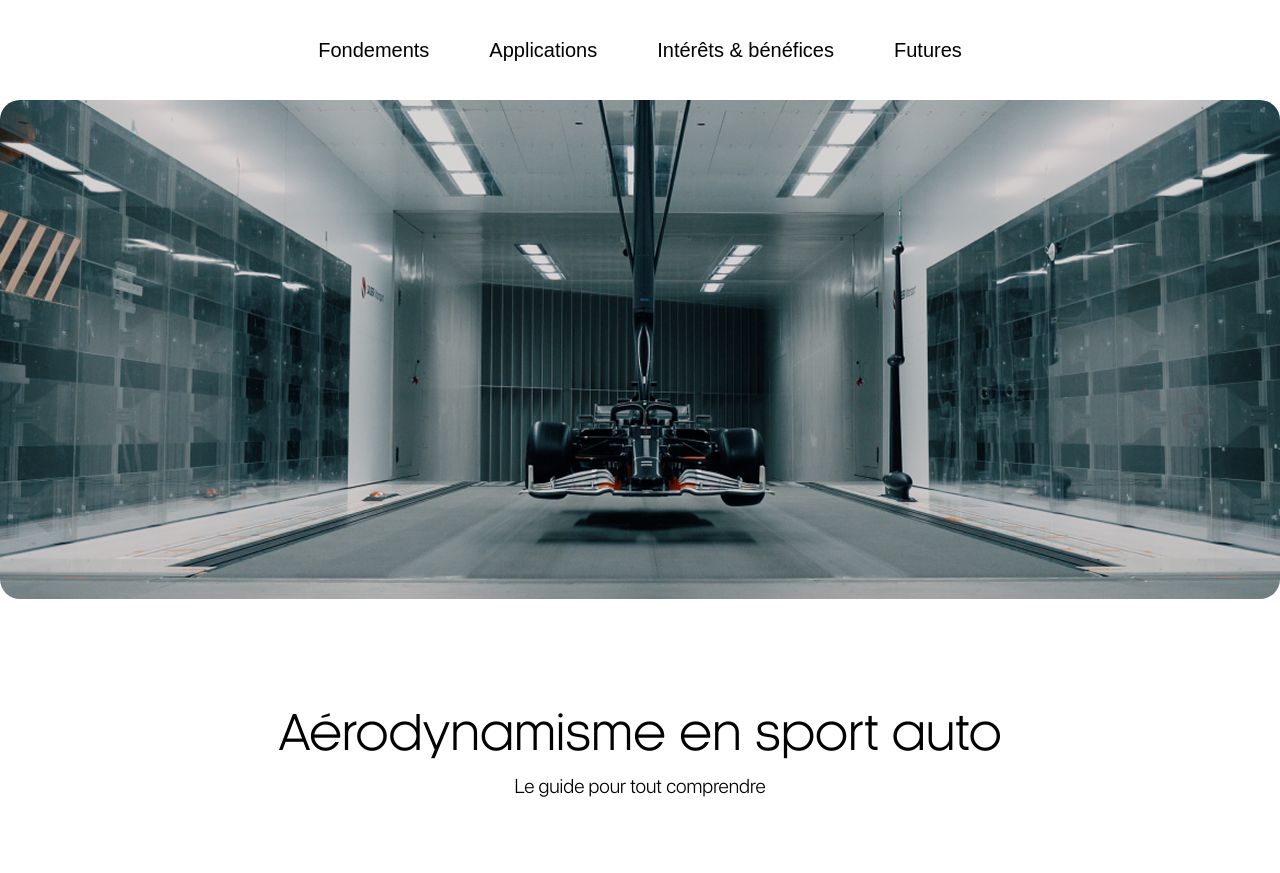
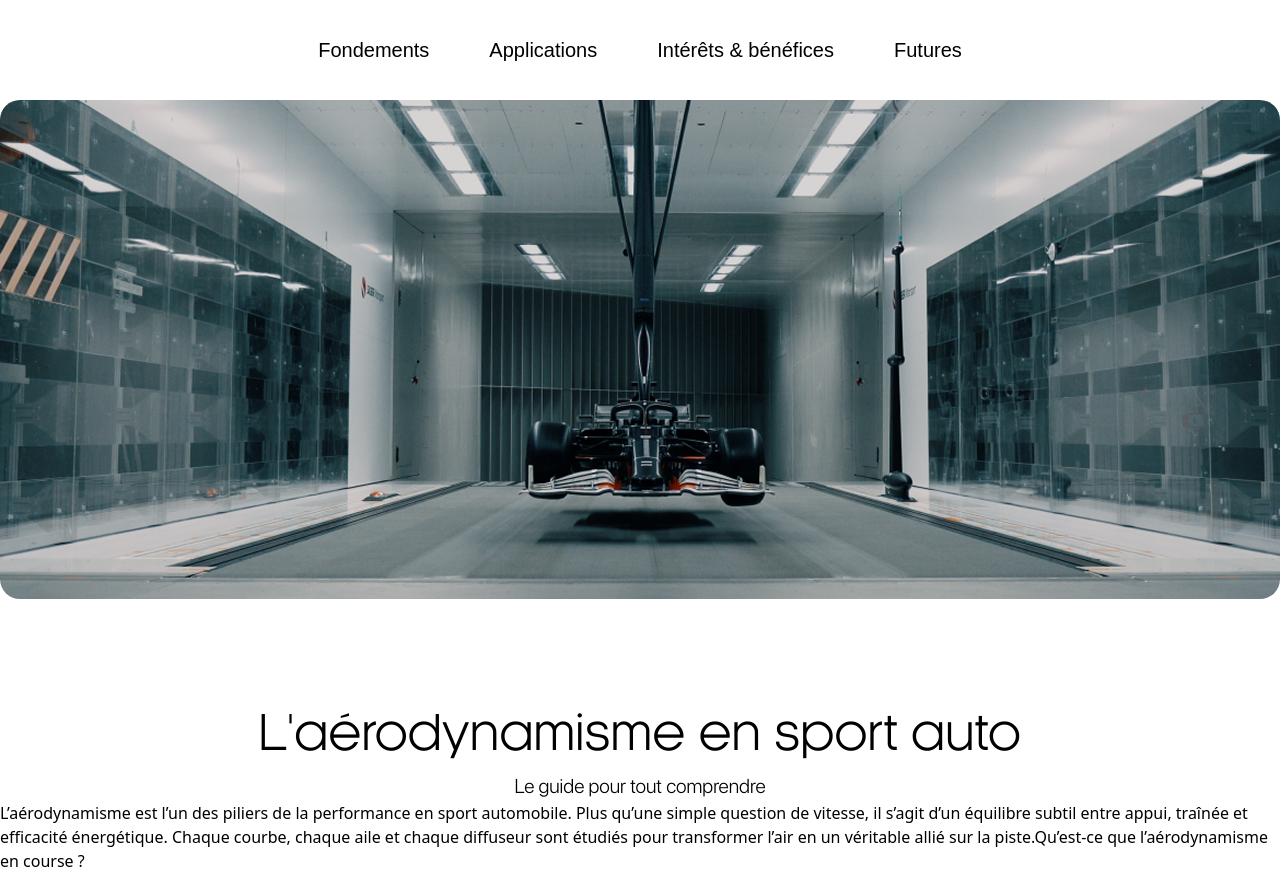
Before and after one commit to Teyncz/front_sw, a website built with Vite: page index.html in a window 1280 px wide. Before the commit the page ends 801 px from the top, so only its background shows below. Built offline with nearby package versions, Linux system fonts and the light colour scheme; files whose address does not match are found by name.

Commit message:
Mes changements sur index.html

```diff
--- a/index.html
+++ b/index.html
@@ -14,24 +14,36 @@
   </header>
   <nav>
     <ul class="flex w-full h-[100px] justify-center items-center gap-[60px]">
-      <li><a class="font-SF-Pro font-[200] text-[20px] underline_decoration" href="src/html/fondements.html">Fondements</a></li>
+      <li><a class="font-SF-Pro font-[200] text-[20px] underline_decoration"
+          href="src/html/fondements.html">Fondements</a></li>
 
-      <li class="submenu"><a class="font-SF-Pro font-[200] text-[20px] underline_decoration" href="src/html/applications.html">Applications</a>
+      <li class="submenu"><a class="font-SF-Pro font-[200] text-[20px] underline_decoration"
+          href="src/html/applications.html">Applications</a>
         <ul class="absolute bg-white px-[20px] pt-[20px] pb-[10px] translate-x-[-20px] hidden flex-col gap-[20px]">
-          <li><a class="font-SF-Pro font-[200] text-[20px] underline_decoration" href="src/html/applications.html">Aérodynamisme en F1</a></li>
-          <li><a class="font-SF-Pro font-[200] text-[20px] underline_decoration" href="src/html/applications.html">Aérodynamisme en WEC</a></li>
+          <li><a class="font-SF-Pro font-[200] text-[20px] underline_decoration"
+              href="src/html/applications.html">Aérodynamisme en F1</a></li>
+          <li><a class="font-SF-Pro font-[200] text-[20px] underline_decoration"
+              href="src/html/applications.html">Aérodynamisme en WEC</a></li>
         </ul>
       </li>
-      <li><a class="font-SF-Pro font-[200] text-[20px] underline_decoration" href="src/html/interets.html">Intérêts & bénéfices</a></li>
-      <li><a class="font-SF-Pro font-[200] text-[20px] underline_decoration" href="src/html/futures.html">Futures</a></li>
+      <li><a class="font-SF-Pro font-[200] text-[20px] underline_decoration" href="src/html/interets.html">Intérêts &
+          bénéfices</a></li>
+      <li><a class="font-SF-Pro font-[200] text-[20px] underline_decoration" href="src/html/futures.html">Futures</a>
+      </li>
     </ul>
   </nav>
   <main class="max-w-[1280px] mx-auto">
     <section class="flex flex-col items-center">
-      <img src="public/images/index_aero.png" alt="Photo d'une monoplace de l'équipe Alfa Romeo Racing dans une soufflerie" class="rounded-[20px]">
-      <h1 aria-labelledby="site-title" class="font-Kamerik text-[48px] font-[400] mt-[100px]">Aérodynamisme en sport auto</h1>
+      <img src="public/images/index_aero.png"
+        alt="Photo d'une monoplace de l'équipe Alfa Romeo Racing dans une soufflerie" class="rounded-[20px]">
+      <h1 aria-labelledby="site-title" class="font-Kamerik text-[48px] font-[400] mt-[100px]">L'aérodynamisme en sport
+        auto</h1>
       <h2 class="font-SF-Pro text-[20px] font-[300]">Le guide pour tout comprendre</h2>
     </section>
+    <p class="">L’aérodynamisme est l’un des piliers de la performance en sport automobile. Plus qu’une simple question de
+      vitesse, il s’agit d’un équilibre subtil entre appui, traînée et efficacité énergétique. Chaque courbe, chaque
+      aile et chaque diffuseur sont étudiés pour transformer l’air en un véritable allié sur la piste.Qu’est-ce que
+      l’aérodynamisme en course ?</p>
   </main>
   <footer>
 
```
